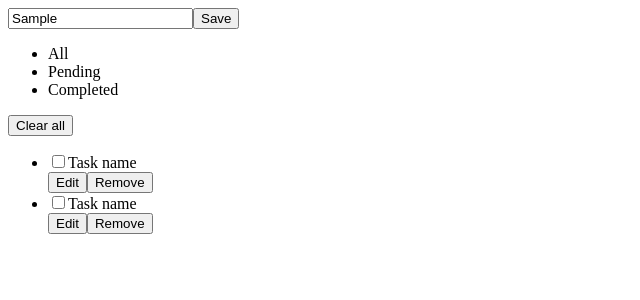
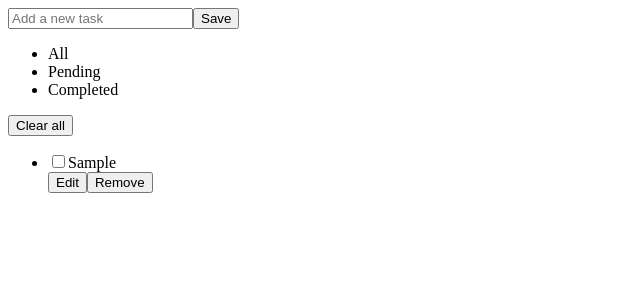
Before and after one commit to VladislavRopot/ToDo_Advanced, a React (Create React App) app: page / in a window 1280 px wide. Both pictures are taken after typing "Sample" into the empty fields and a click on the button "Save". Shown: the top 300 px of the page, without its empty margins (0-640 px from the left). Built offline with nearby package versions, Linux system fonts and the light colour scheme.

Commit message:
add new functional, saveInput and edit button

```diff
--- a/src/App.jsx
+++ b/src/App.jsx
@@ -1,10 +1,38 @@
+import { useState } from "react";
 
 function App() {
+  const defaultTaskValue = {
+    id: null,
+    name: '',
+    completed: false,
+  }
+  const [inputValue, setInputValue] = useState(defaultTaskValue);
+  const [tasks, setTasks] = useState([]);
+
+  const handleSave = () => {
+    if (inputValue.id === null) {
+      inputValue.id = tasks.length + 1;
+
+      setTasks([...tasks, inputValue]);
+    } else {
+      const index = tasks.findIndex(item => item.id === inputValue.id);
+        if (index !== -1) {
+          tasks[index] = inputValue;
+        }
+
+        setTasks([...tasks]);
+    }
+
+    setInputValue(defaultTaskValue);
+  };
   return (
     <div >
       <div>
-        <input type="text" placeholder="Add a new task" />
-        <button>Save</button>
+        <input type="text"
+          placeholder="Add a new task"
+          value={inputValue.name}
+          onInput={(event) => setInputValue({...inputValue, name: event.target.value})} />
+        <button onClick={() => handleSave()}>Save</button>
       </div>
 
       <div>
@@ -17,23 +45,18 @@ function App() {
       </div>
       <div>
         <ul>
-          <li>
-            <input type="checkbox" />
-            <span>Task name</span>
-            <div>
-              <button>Edit</button>
-              <button>Remove</button>
-            </div>
-          </li>
+          {tasks.map(task => (
+            <li key={task.id}>
+              <input type="checkbox"
+                checked={task.completed} />
+              <span>{task.name}</span>
+              <div>
+                <button onClick={() => setInputValue(task)}>Edit</button>
+                <button>Remove</button>
+              </div>
+            </li>
+          ))}
 
-          <li>
-            <input type="checkbox" />
-            <span>Task name</span>
-            <div>
-              <button>Edit</button>
-              <button>Remove</button>
-            </div>
-          </li>
         </ul>
       </div>
     </div>
```
